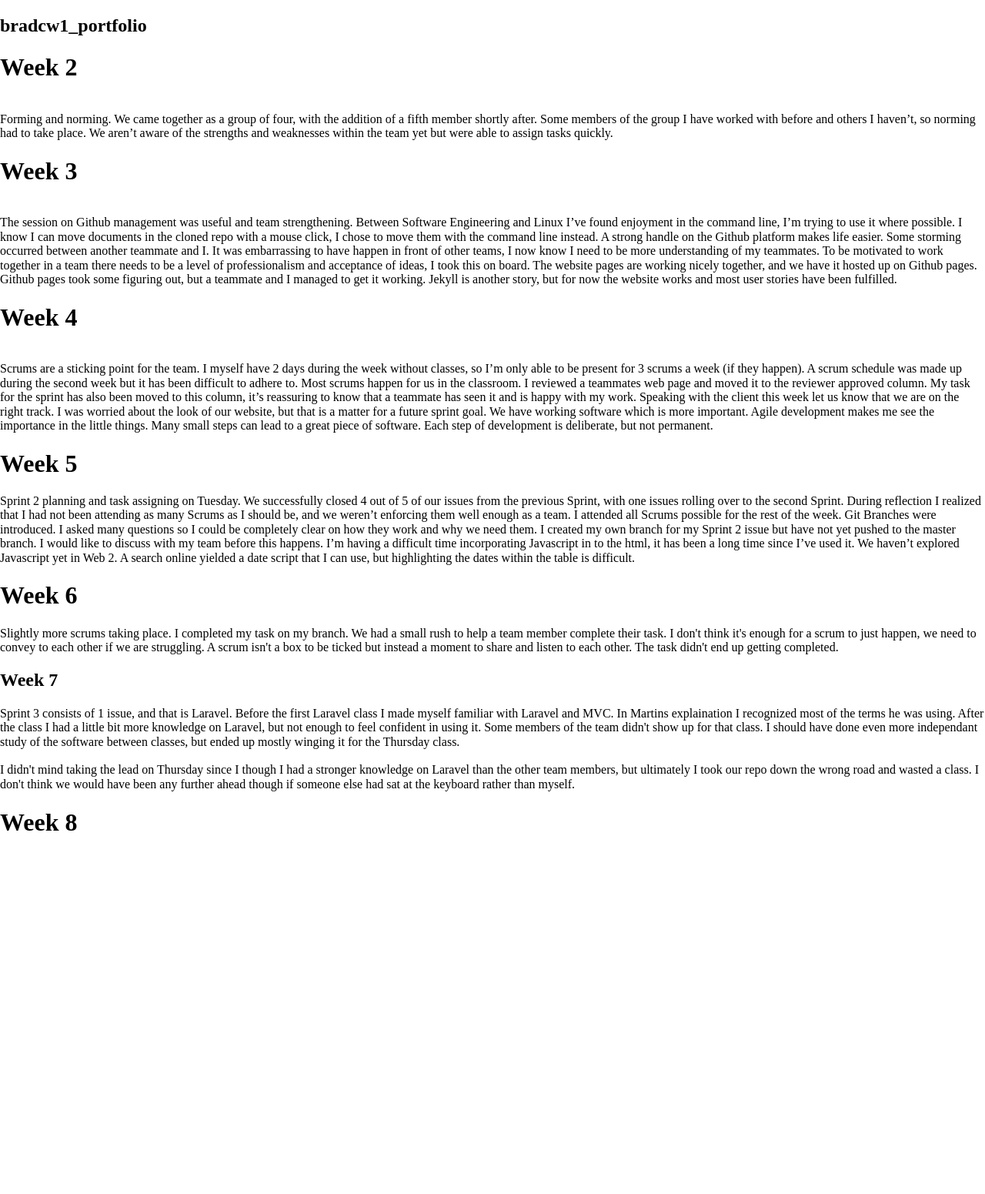
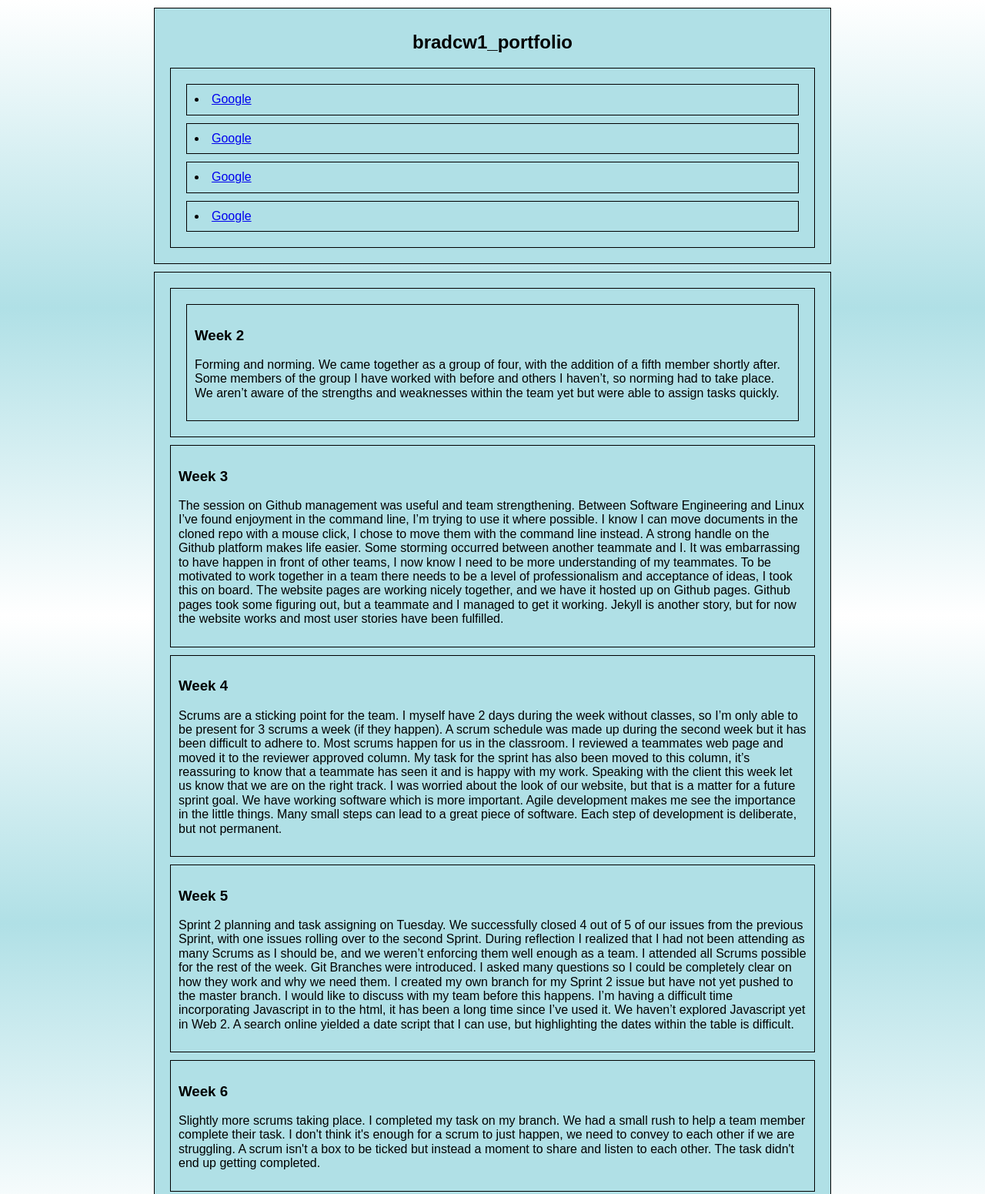
Before and after one commit to bradcw1/bradcw1_portfolio, a website: page index.html in a window 1280 px wide. Shown: the top 1551 px of the page at 77% size. Before the commit the page ends 1108 px from the top, so only its background shows below. Drawn offline with nearby package versions, Linux system fonts and the light colour scheme; a small style sheet from the web is missing.

Commit message:
Add new weeks

```diff
--- a/index.html
+++ b/index.html
@@ -7,19 +7,35 @@
     <link rel="stylesheet" href="//fonts.googleapis.com/css?family=Roboto:300,300italic,700,700italic">
     <link rel="stylesheet" href="//cdn.rawgit.com/necolas/normalize.css/master/normalize.css">
     <link rel="stylesheet" href="//cdn.rawgit.com/milligram/milligram/master/dist/milligram.min.css">
-    <!-- <link rel="stylesheet" type="text/css" href="style.css"> -->
+    <link rel="stylesheet" type="text/css" href="style.css">
     <title>Document</title>
 </head>
 <body>
-    <h2>bradcw1_portfolio</h1>
+
+
+
+
+    <div class="container">
+            <h2>bradcw1_portfolio</h2>
+    <div class="row">
+        <div class="column"><li><a href="www.google.com">Google</a></li></div>
+        <div class="column"><li><a href="www.google.com">Google</a></li></div>
+        <div class="column"><li><a href="www.google.com">Google</a></li></div>
+        <div class="column"><li><a href="www.google.com">Google</a></li></div>
+    </div>
+</div>
+
+<div class="container">
+    <div class="row">
         <div class="column">
-        <p><h1>Week 2</h1><br>
+            <p><h3>Week 2</h3>
                 Forming and norming. We came together as a group of four, with the addition of a fifth member shortly after. Some members of the group I have worked with before and others I haven’t, so norming had to take place. We aren’t aware of the strengths and weaknesses within the team yet but were able to assign tasks quickly.
             </p>
         </div>
+    </div>
 
     <div class="column">
-        <p><h1>Week 3</h1><br>
+        <p><h3>Week 3</h3>
             The session on Github management was useful and team strengthening. Between Software Engineering and Linux I’ve found enjoyment in the command line, I’m trying to use it where possible. I know I can move documents in the cloned repo with a mouse click, I chose to move them with the command line instead. A strong handle on the Github platform makes life easier.
             Some storming occurred between another teammate and I. It was embarrassing to have happen in front of other teams, I now know I need to be more understanding of my teammates. To be motivated to work together in a team there needs to be a level of professionalism and acceptance of ideas, I took this on board.
             The website pages are working nicely together, and we have it hosted up on Github pages. Github pages took some figuring out, but a teammate and I managed to get it working. Jekyll is another story, but for now the website works and most user stories have been fulfilled.
@@ -27,17 +43,16 @@
     </div>
 
     <div class="column">
-        <p><h1>Week 4</h1><br>
+        <p><h3>Week 4</h3>
             Scrums are a sticking point for the team. I myself have 2 days during the week without classes, so I’m only able to be present for 3 scrums a week (if they happen). A scrum schedule was made up during the second week but it has been difficult to adhere to. Most scrums happen for us in the classroom.
             I reviewed a teammates web page and moved it to the reviewer approved column. My task for the sprint has also been moved to this column, it’s reassuring  to know that a teammate has seen it and is happy with my work.
             Speaking with the client this week let us know that we are on the right track. I was worried about the look of our website, but that is a matter for a future sprint goal. We have working software which is more important.
             Agile development makes me see the importance in the little things. Many small steps can lead to a great piece of software. Each step of development is deliberate, but not permanent.
-
         </p>
     </div>
 
     <div class="column">
-        <p><h1>Week 5</h1>
+        <p><h3>Week 5</h3>
             Sprint 2 planning and task assigning on Tuesday. We successfully closed 4 out of 5 of our issues from the previous Sprint, with one issues rolling over to the second Sprint.
             During reflection I realized that I had not been attending as many Scrums as I should be, and we weren’t enforcing them well enough as a team. I attended all Scrums possible for the rest of the week.
             Git Branches were introduced. I asked many questions so I could be completely clear on how  they work and why we need them. I created my own branch for my Sprint 2 issue but have not yet pushed to the master branch. I would like to discuss with my team before this happens.
@@ -46,25 +61,40 @@ I’m having a difficult time incorporating Javascript in to the html, it has be
     </div>
 
     <div class="column">
-        <p><h1>Week 6</h1>
+        <p><h3>Week 6</h3>
             Slightly more scrums taking place. I completed my task on my branch. We had a small rush to help a team member complete their task. I don't think it's enough for a scrum to just happen, we need to convey to each other if we are struggling. A scrum isn't a box to be ticked but instead a moment to share and listen to each other. The task didn't end up getting completed.
         </p>
     </div>
 
-    <div>
-            <p><h2>Week 7</h2>
+    <div class="column">
+        <p><h3>Week 7</h3>
             Sprint 3 consists of 1 issue, and that is Laravel. Before the first Laravel class I made myself familiar with Laravel and MVC. In Martins explaination I recognized most of the terms he was using. After the class I had a little bit more knowledge on Laravel, but not enough to feel confident in using it. Some members of the team didn't show up for that class. I should have done even more independant study of the software between classes, but ended up mostly winging it for the Thursday class.
-                <br>
-                <br>
-                I didn't mind taking the lead on Thursday since I though I had a stronger knowledge on Laravel than the other team members, but ultimately I took our repo down the wrong road and wasted a class. I don't think we would have been any further ahead though if someone else had sat at the keyboard rather than myself.
         </p>
     </div>
 
     <div class="column">
-            <p><h1>Week 8</h1>
-
+        <p><h3>Week 8</h3>
+            I learned how to roll back changes in Github, this was to solve the issue of having Laravel incorrectly integrated with our website.
         </p>
     </div>
 
+    <div class="column">
+        <p><h3>Week 9</h3>
+            Sprint 4 involves many new issues presented by the clients. These issues are unique to Laravel. We deployed the website to a remote server. Some files were changed incorrectly requiring more rolling back.
+        </p>
+    </div>
+
+    <div class="column">
+        <p><h3>Week 10</h3>
+            Another Thursday push to fix up some unfinished issues. I came to terms with the fact that I was not familiar enough with Laravel to complete my task.
+        </p>
+    </div>
+
+    <div class="column">
+        <p><h3>Week 11</h3>
+            I learned how to deploy a SSH key for Github, to avoid repetitive login entries. I applied this knowledge again at home for the same purpose.
+        </p>
+    </div>
+</div>
 </body>
 </html>
```
Lines whose indentation alone changed are shown as unchanged.
